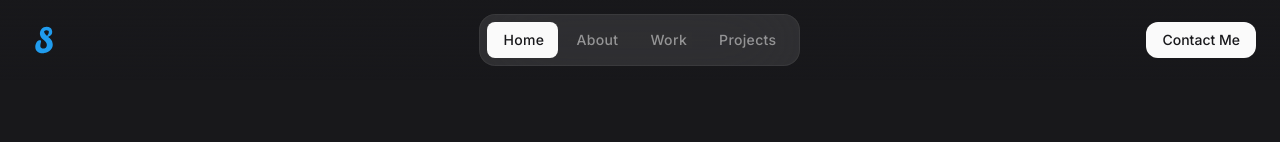
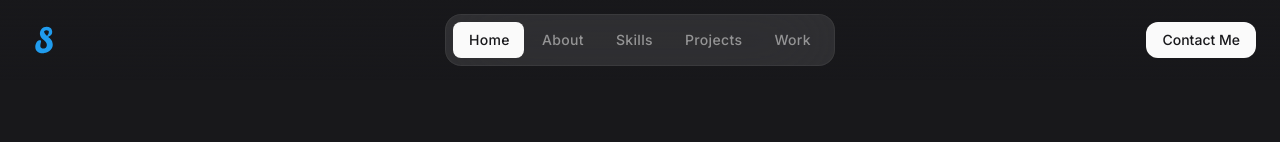
Before and after one commit to Shubham-Mi/shubham-mittal, a React (Vite) app: page / in a window 1280 px wide. Shown: the top 142 px of the page. Built offline with nearby package versions, Linux system fonts and the light colour scheme.

Commit message:
added skills in navbar

```diff
--- a/src/components/Navbar.jsx
+++ b/src/components/Navbar.jsx
@@ -43,13 +43,18 @@ const Navbar = ({ navOpen }) => {
       className: "nav-link",
     },
     {
-      label: "Work",
-      link: "#work",
+      label: "Skills",
+      link: "#skills",
       className: "nav-link",
     },
     {
       label: "Projects",
       link: "#projects",
+      className: "nav-link",
+    },
+    {
+      label: "Work",
+      link: "#work",
       className: "nav-link",
     },
     {
--- a/src/components/Skills.jsx
+++ b/src/components/Skills.jsx
@@ -128,7 +128,7 @@ const skillItem = [
 
 const Skills = () => {
   return (
-    <section className="section">
+    <section id="skills" className="section">
       <div className="container">
         <h2 className="headline-2">My Tech Arsenal</h2>
         <p className="text-zinc-400 mt-3 mb-8 max-w-[50ch]">
```
